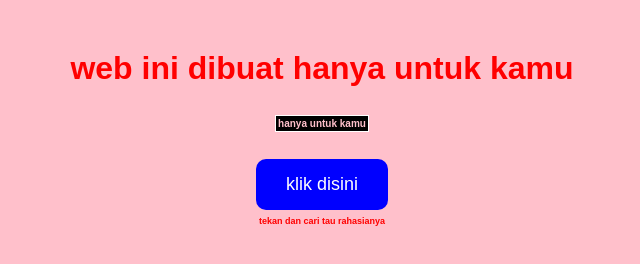
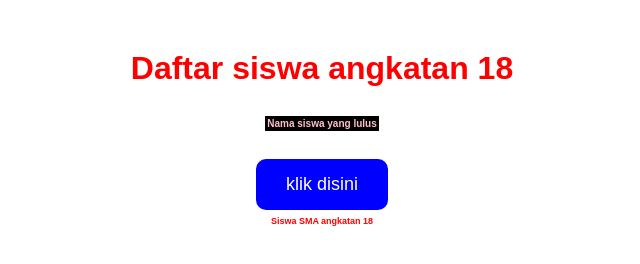
Before and after one commit to dhah939/Kumpulan-Add-on-Minecraft-BY-Killua30404, a plain HTML site: page index.html in a window 1280 px wide. Shown: the whole page, without its empty margins (318-958 px from the left). Drawn offline with Linux system fonts and the light colour scheme.

Commit message:
Add files via upload

```diff
--- a/index.html
+++ b/index.html
@@ -3,11 +3,11 @@
 <head>
   <meta charset="UTF-8" />
   <meta name="viewport" content="width=device-width, initial-scale=1.0"/>
-  <title>Web romantis</title>
+  <title>daftar kelulusan siswa angkatan 18</title>
   <style>
     body {
       text-align: center;
-      background-color: pink;
+      background-color: white;
       color: white;
       font-family: Arial, sans-serif;
       margin-top: 50px;
@@ -31,9 +31,9 @@
 </head>
 <body>
 
-  <h1  style="color:red">web ini dibuat hanya untuk kamu</h1>
+  <h1  style="color:red">Daftar siswa angkatan 18</h1>
   <h1 style="font-size: 10px; color: pink; background-color: black; border: 1px solid white; padding: 2px; display: inline-block;">
-  hanya untuk kamu
+  Nama siswa yang lulus
 </h1>
   <br/>
   <button onclick="playMusic()">klik disini</button>
@@ -49,5 +49,5 @@
   </script>
 
 </body>
-<h1 style="font-size: 9px; color:red;">tekan dan cari tau rahasianya</h1>
+<h1 style="font-size: 9px; color:red;">Siswa SMA angkatan 18</h1>
 </html>
```
